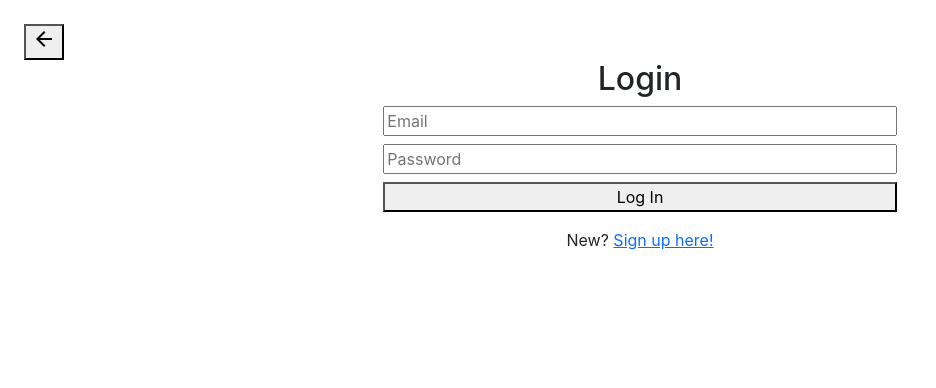
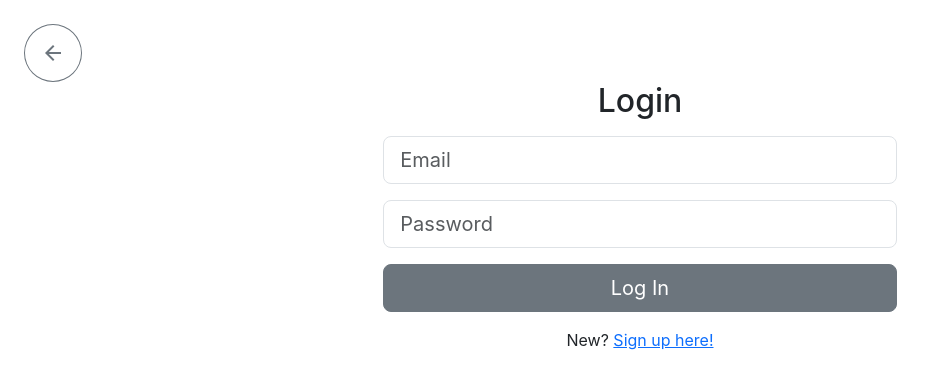
Before and after one commit to hightechu/techccelerator-2023-techie, a React (Create React App) app: page /login in a window 1280 px wide. Shown: the top 388 px of the page, without its empty margins (0-936 px from the left). Built offline with nearby package versions, Linux system fonts and the light colour scheme.

Commit message:
NO👏MORE👏CSS👏

```diff
--- a/src/App.js
+++ b/src/App.js
@@ -18,7 +18,7 @@ function App() {
 
   // HTML rendered here
   return (
-    <div className="container-fluid">
+    <div className="container-fluid vh-100">
       <PageWelcome />
     </div>
   );
--- a/src/components/BackButtonWelcome.js
+++ b/src/components/BackButtonWelcome.js
@@ -9,7 +9,7 @@ const BackButtonWelcome = () => {
     }
 
     return (
-        <button className='back-btn-welcome' onClick={GoToWelcome}>
+        <button className='btn btn-outline-secondary btn-lg pt-3 rounded-circle' onClick={GoToWelcome}>
             <span className="material-symbols-outlined">arrow_back</span>
         </button>
     );
--- a/src/components/PageAbout.js
+++ b/src/components/PageAbout.js
@@ -6,8 +6,8 @@ import BackButtonWelcome from './BackButtonWelcome';
   return (
     <div className="container-fluid">
       <BackButtonWelcome />
-      <h1 className="aboutTitle">About</h1>
-      <p className="layout">
+      <h1 className="sticky-top text-center p-3 f-xxxl bg-body border-bottom">About</h1>
+      <p className="text-center p-3">
         Lorem ipsum dolor sit amet, consectetur adipiscing elit. Cras rutrum facilisis eros nec lacinia. Class aptent taciti sociosqu ad litora torquent per conubia nostra, per inceptos himenaeos. Donec vel suscipit massa. Vestibulum ante ipsum primis in faucibus orci luctus et ultrices posuere cubilia curae; Sed a malesuada turpis. Aliquam condimentum dictum quam blandit gravida. Phasellus nunc lorem, ultricies vel nisi porta, dapibus maximus quam.
 
         Nam vel diam nibh. Vivamus at rutrum urna. Donec lectus orci, hendrerit ut commodo id, efficitur nec enim. Nam quis ante at tellus vulputate porta posuere ut est. Nulla facilisi. Nullam sed fringilla sem, ac mollis magna. Aenean eu turpis hendrerit, gravida magna vitae, consectetur erat. Vivamus lacus nisi, viverra at purus et, semper interdum felis. Phasellus eros lorem, tincidunt non mauris eget, lacinia pretium lacus. Nullam sed sem egestas, malesuada turpis eu, aliquet lectus. Vestibulum in suscipit metus. Maecenas non mauris consequat, hendrerit lacus at, fringilla massa. Class aptent taciti sociosqu ad litora torquent per conubia nostra, per inceptos himenaeos. Fusce a volutpat justo.
--- /dev/null
+++ b/src/components/PageAccount.js
@@ -0,0 +1,17 @@
+import React from 'react';
+
+const PageAccount = () => {
+
+  return (
+    <div className="container-fluid">
+
+       <h1 className="">Settings / Account</h1>
+
+        <p className="">Account / Settings will go here at some point</p>
+
+    </div>
+  );
+
+};
+
+export default PageAccount;
--- a/src/components/PageLogin.js
+++ b/src/components/PageLogin.js
@@ -22,11 +22,12 @@ const PageLogin = () => {
     <>
       <div className="container-fluid">
         <BackButtonWelcome />
-        <h2 className="loginTitle">Login</h2>
+        <h2 className="text-center mb-3 f-xxl">Login</h2>
         {error ? <div>{error}</div> : null}
         <form onSubmit={handleSubmit}>
-          <div className="vstack gap-2 col-md-5 mx-auto">
+          <div className="vstack gap-3 col-md-5 mx-auto">
             <input
+              className="form-control form-control-lg"
               type="text"
               name="email"
               value={email}
@@ -34,16 +35,17 @@ const PageLogin = () => {
               onChange={(e) => setEmail(e.target.value)}
             />
             <input
+              className="form-control form-control-lg"
               type="password"
               name="password"
               value={password}
               placeholder="Password"
               onChange={(e) => setPassword(e.target.value)}
             />
-            <button type="submit">Log In</button>
+            <button type="submit" className="btn btn-secondary btn-lg">Log In</button>
           </div>
         </form>
-        <p className="loginTitle welcome-text">
+        <p className="text-center mt-3">
           New? <a href="/signup">Sign up here!</a>
         </p>
 
--- a/src/components/PageSettings.js
+++ /dev/null
@@ -1,17 +0,0 @@
-import React from 'react';
-
-const PageSettings = () => {
-
-  return (
-    <div className="container-fluid">
-
-       <h1 className="">Settings</h1>
-
-        <p className="">Settings will go here at some point</p>
-
-    </div>
-  );
-
-};
-
-export default PageSettings;
--- a/src/components/PageSignup.js
+++ b/src/components/PageSignup.js
@@ -22,11 +22,12 @@ const PageSignup = () => {
 
       <div className="container-fluid">
         <BackButtonWelcome />
-        <h2 className="signupTitle">Sign Up</h2>
+        <h2 className="text-center mb-3 f-xxl">Sign Up</h2>
         {error ? <div>{error}</div> : null}
         <form onSubmit={handleSubmit}>
-          <div className="vstack gap-2 col-md-5 mx-auto">
+          <div className="vstack gap-3 col-md-5 mx-auto">
             <input
+              className="form-control form-control-lg"
               type="email"
               name="email"
               value={email}
@@ -35,6 +36,7 @@ const PageSignup = () => {
               onChange={(e) => setEmail(e.target.value)}
             />
             <input
+              className="form-control form-control-lg"
               type="password"
               name="password"
               value={password}
@@ -42,12 +44,12 @@ const PageSignup = () => {
               required
               onChange={(e) => setPassword(e.target.value)}
             />
-            <button type="submit">Sign Up</button>
+            <button type="submit" className="btn btn-secondary btn-lg">Sign Up</button>
             </div>
         </form>
 
-          <p className="signupTitle">
-            Already have an account? <a href="/login">Login</a>
+          <p className="text-center mt-3">
+            Already have an account? <a href="/login">Login!</a>
           </p>
 
       </div>
--- a/src/components/PageWelcome.js
+++ b/src/components/PageWelcome.js
@@ -5,14 +5,15 @@ const PageWelcome = () => {
   return (
     <div className="container-fluid">
 
-       <h1 className="text-center welcome-header">Welcome</h1>
+      <h1>Logo.jpg</h1>
+      <h1 className="text-center f-xxxl mb-3">Welcome</h1>
 
-      <div className="vstack gap-2 col-md-5 mx-auto welcome-button-container">
-        <a className="btn btn-secondary welcome-button login" href="/login">Log In</a>
-        <a className="btn btn-outline-secondary welcome-button signup" href="/signup">Sign Up</a>
+      <div className="vstack gap-3 col-md-5 mx-auto">
+        <a className="btn btn-lg btn-secondary welcome-button login" href="/login">Log In</a>
+        <a className="btn btn-lg btn-outline-secondary welcome-button signup" href="/signup">Sign Up</a>
       </div>
 
-        <p className="text-center welcome-text">Want to learn more? <a href="/about">About Us</a></p>
+      <p className="text-center mt-3">Want to learn more? <a href="/about">About Us</a></p>
 
     </div>
   );
--- a/src/index.css
+++ b/src/index.css
@@ -16,18 +16,24 @@ code {
 
 /* DEVELOPERS ADD CUSTOM CSS BELOW */
 
-.custom-class {
-  color: red;
+.f-xxxl{
+  font-size: 3em;
 }
 
-.aboutTitle {
-  font-size: 64px;
+.f-xxl{
+  font-size: xx-large;
 }
 
-.aboutTitle, .loginTitle, .signupTitle {
-  text-align: center;
+.f-xl{
+  font-size: x-large;
 }
 
+/*
+.material-symbols-outlined{
+  font-size: 1.5em;
+}*/
+
+/*
 .container {
   background-color: #f1f1f1;
   width: 100px;
@@ -42,8 +48,4 @@ code {
   height:90vh;
   padding: 50px;
   text-align: justify;
-}
-
-.welcome-text {
-  margin-top: 1em;
-}
+}*/
--- a/src/index.js
+++ b/src/index.js
@@ -11,7 +11,7 @@ import PageLogin from "./components/PageLogin";
 import PageSignup from "./components/PageSignup";
 import PageHome from "./components/PageHome";
 import PageAbout from "./components/PageAbout";
-import PageSettings from "./components/PageSettings";
+import PageAccount from "./components/PageAccount";
 import App from './App';
 import AddDataSample from './components/AddDataSample';
 import Navigation from "./components/Navigation";
@@ -27,6 +27,8 @@ root.render(
             <Route path='/login' element={<PageLogin/>}/>
             <Route path='/signup' element={<PageSignup/>}/>
             <Route path='/about' element={<PageAbout/>}/>
+            <Route path='/settings' element={<PageAccount/>}/>
+            <Route path='/account' element={<PageAccount/>}/>
             <Route path='/adddatasample' element={<AddDataSample/>}/>
         </Routes>
     </BrowserRouter>
```
